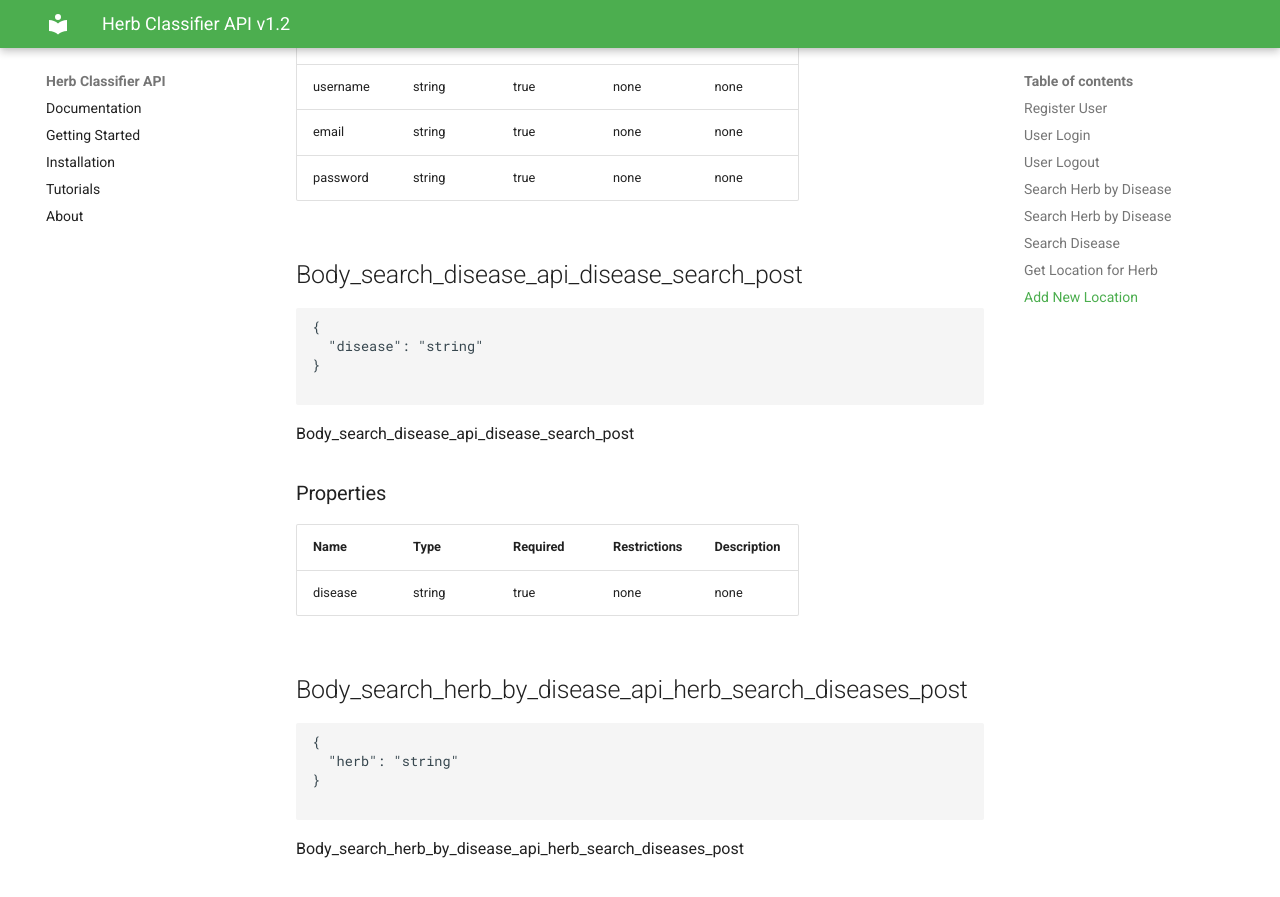
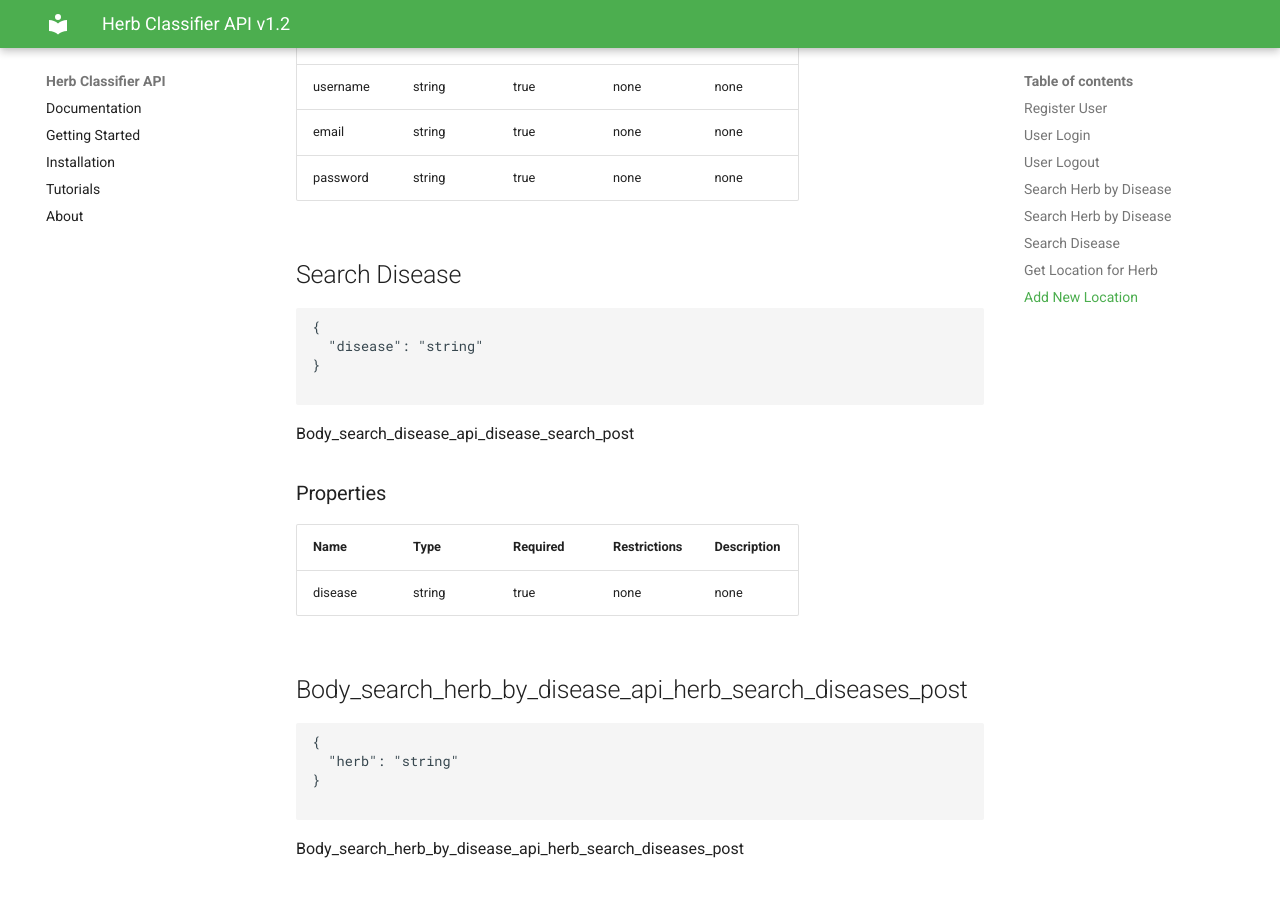
Before and after one commit to dilshankarunarathne/herb-classifier-backend, an MkDocs documentation site: the page built from docs/api_documentation.md, in a window 1280 px wide and 900 px high, scrolled down 36959 px. Shown: the top 897 px of the window. Built offline with MkDocs 1.6.1 and Material for MkDocs 9.7.7, drawn with Linux system fonts in a browser that asks for light colours.

Commit message:
Update api_documentation.md

```diff
--- a/docs/api_documentation.md
+++ b/docs/api_documentation.md
@@ -1888,7 +1888,7 @@ or
 |email|string|true|none|none|
 |password|string|true|none|none|
 
-<h2 id="tocS_Body_search_disease_api_disease_search_post">Body_search_disease_api_disease_search_post</h2>
+<h2 id="tocS_Body_search_disease_api_disease_search_post">Search Disease</h2>
 <!-- backwards compatibility -->
 <a id="schemabody_search_disease_api_disease_search_post"></a>
 <a id="schema_Body_search_disease_api_disease_search_post"></a>
```
